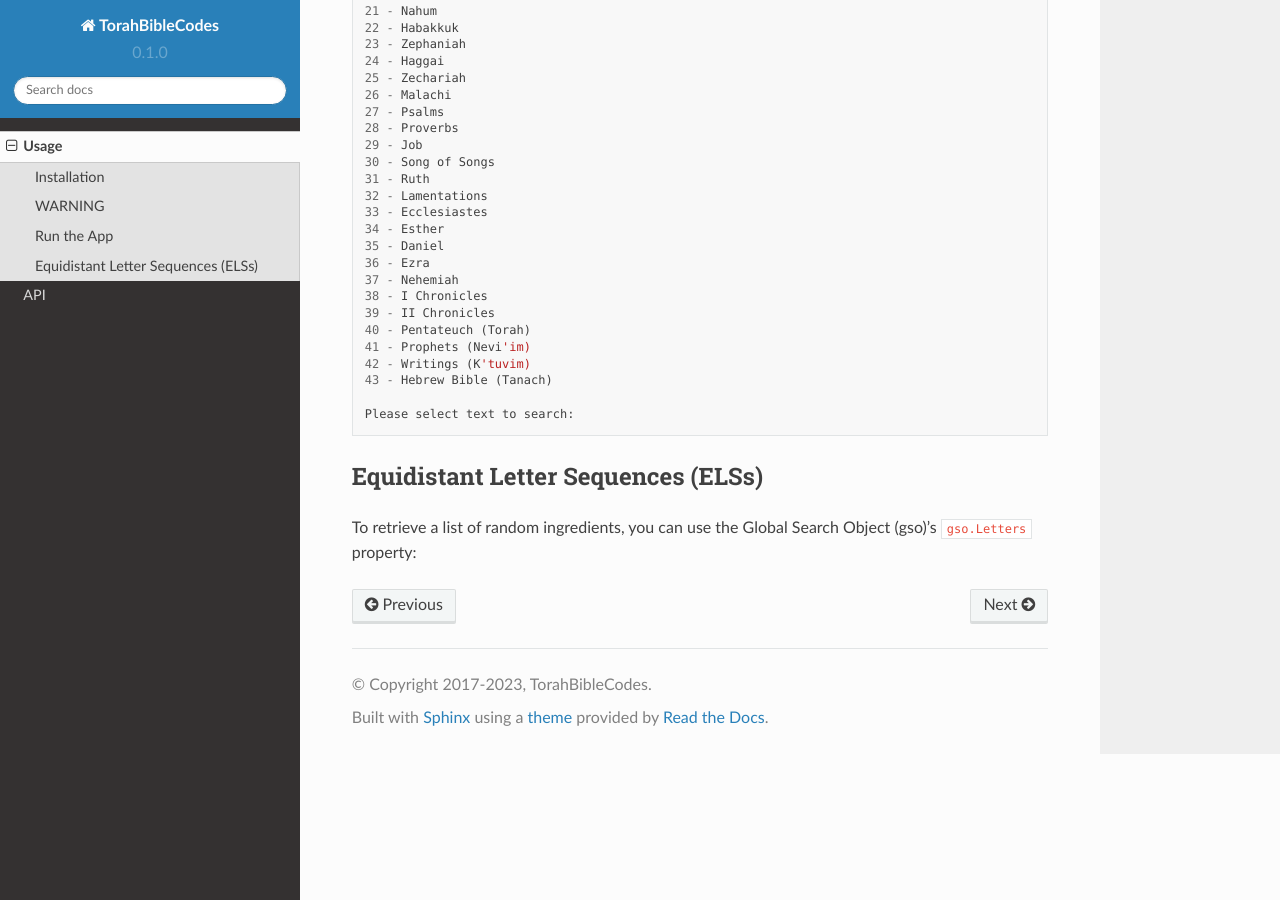
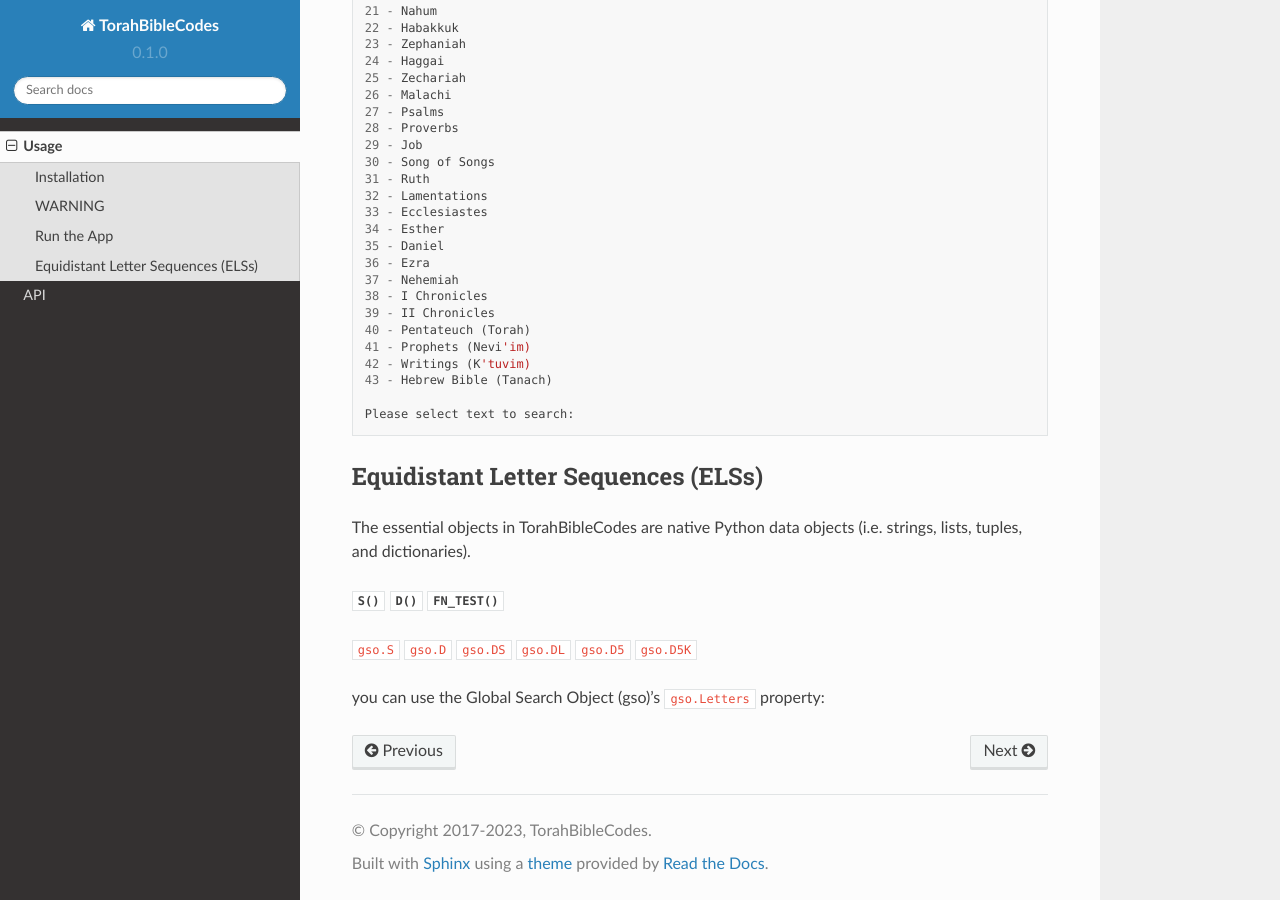
Before and after one commit to TorahBibleCodes/TorahBibleCodes_Sphinx, a Sphinx documentation site: the page built from docs/source/usage.rst, in a window 1280 px wide and 900 px high, scrolled down 1570 px. Built offline with Sphinx 7.4.7 and the Read the Docs theme 2.0.0, drawn with Linux system fonts in a browser that asks for light colours.

Commit message:
Update usage.rst

```diff
--- a/docs/source/usage.rst
+++ b/docs/source/usage.rst
@@ -97,5 +97,17 @@
 Equidistant Letter Sequences (ELSs)
 ----------------
 
-To retrieve a list of random ingredients,
+The essential objects in TorahBibleCodes are native Python data objects (i.e. strings, lists, tuples, and dictionaries).
+
+:py:func:`S`
+:py:func:`D`
+:py:func:`FN_TEST`
+
+``gso.S``
+``gso.D``
+``gso.DS``
+``gso.DL``
+``gso.D5``
+``gso.D5K``
+
 you can use the Global Search Object (gso)'s ``gso.Letters`` property:
```
